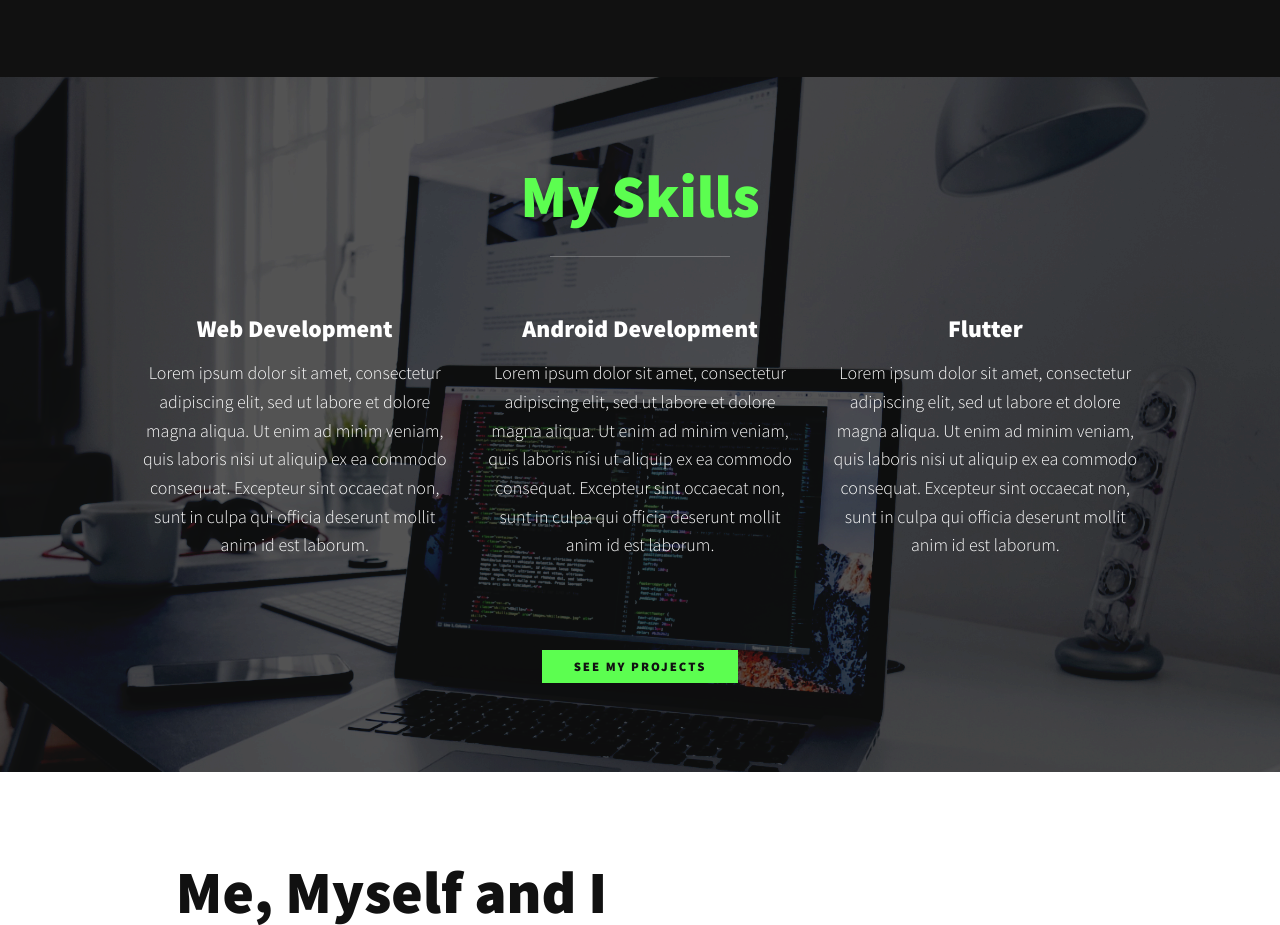
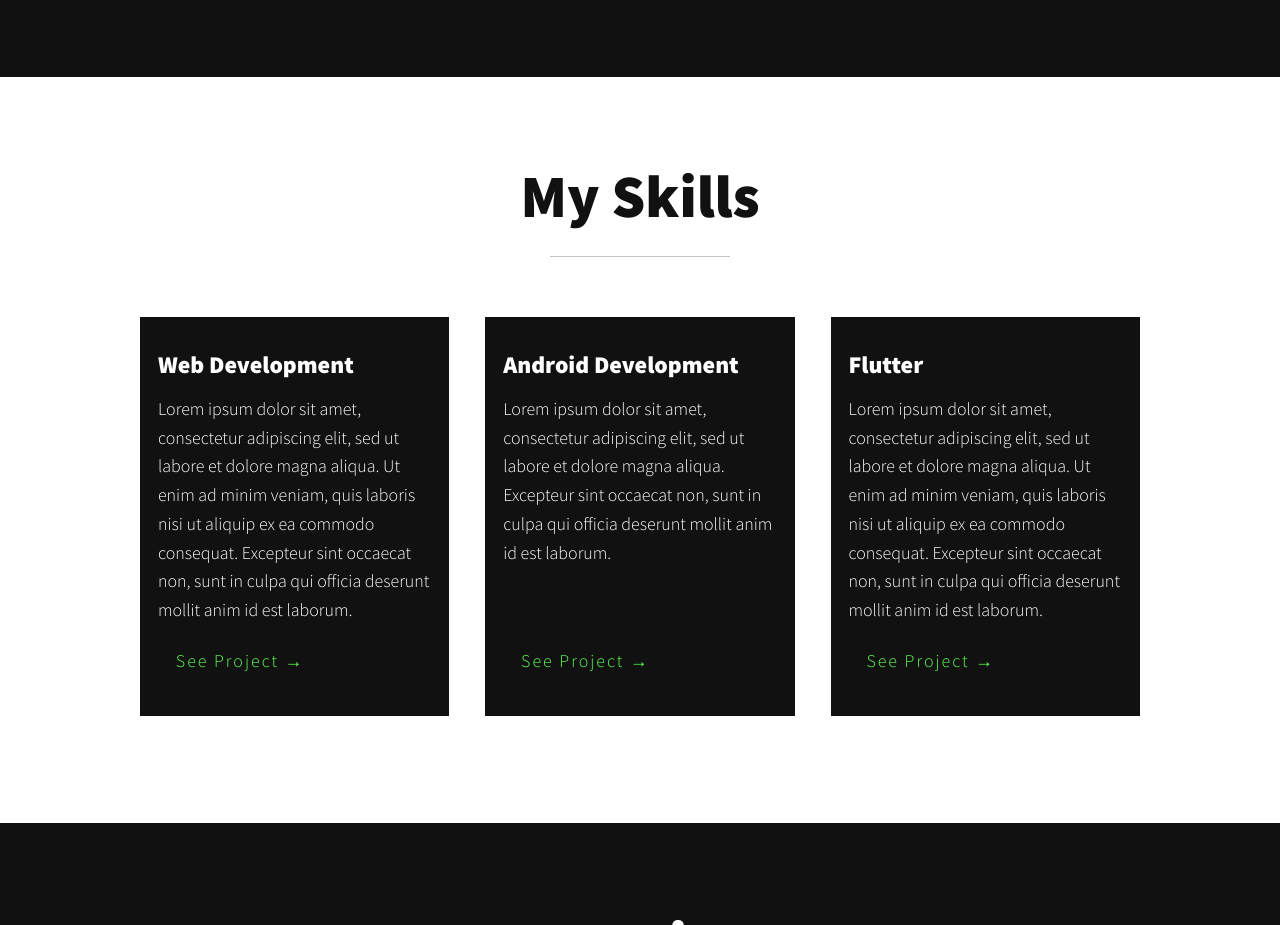
Before and after one commit to HuiGong-dev/node-app, a website: page index.html in a window 1280 px wide. Shown: the part 583-1508 px from the top of the page. Drawn offline with nearby package versions, Linux system fonts and the light colour scheme.

Commit message:
adjust my skills section

```diff
--- a/index.html
+++ b/index.html
@@ -54,10 +54,11 @@
         </div>
 
         <div class="section__intro__animation-area">
-            <svg >
-                <circle cx="200" cy="200" r="150" fill="none" stroke="white" stroke-width="4"/>
+            <svg>
+                <circle cx="200" cy="200" r="150" fill="none" stroke="white" stroke-width="4" />
                 <circle cx="200" cy="200" r="15" fill="#5cfe50">
-                    <animateMotion path="M0 0 V-142.5 L142.5 0 L0 142.5 L-142.5 0 L0 -142.5 L0 142.5 L0 0" dur="5s" repeatCount="indefinite"/>
+                    <animateMotion path="M0 0 V-142.5 L142.5 0 L0 142.5 L-142.5 0 L0 -142.5 L0 142.5 L0 0" dur="5s"
+                        repeatCount="indefinite" />
                 </circle>
             </svg>
         </div>
@@ -70,47 +71,42 @@
         <h2 class="section__title section__title--skills">My Skills</h2>
         <div class="skills">
             <div class="skill">
-                <h3>Web Development</h3>
+                <div class="skill__text-area">
+                    <h3>Web Development</h3>
                 <p>Lorem ipsum dolor sit amet, consectetur adipiscing elit, sed ut labore
                     et dolore magna aliqua. Ut enim ad minim veniam, quis laboris nisi ut
                     aliquip ex ea commodo consequat. Excepteur sint occaecat non, sunt in
                     culpa qui officia deserunt mollit anim id est laborum.</p>
+
+                </div>
+
+                <a href="#projects" class="btn">See Project &rarr;</a>
             </div> <!-- / skill -->
             <div class="skill">
-                <h3>Android Development</h3>
+                <div class="skill__text-area">
+                    <h3>Android Development</h3>
+                <p>Lorem ipsum dolor sit amet, consectetur adipiscing elit, sed ut labore
+                    et dolore magna aliqua. Excepteur sint occaecat non, sunt in
+                    culpa qui officia deserunt mollit anim id est laborum.</p>
+                </div>
+
+                <a href="#projects" class="btn">See Project &rarr;</a>
+            </div> <!-- / skill -->
+            <div class="skill">
+                <div class="skill__text-area">
+                    <h3>Flutter</h3>
                 <p>Lorem ipsum dolor sit amet, consectetur adipiscing elit, sed ut labore
                     et dolore magna aliqua. Ut enim ad minim veniam, quis laboris nisi ut
                     aliquip ex ea commodo consequat. Excepteur sint occaecat non, sunt in
                     culpa qui officia deserunt mollit anim id est laborum.</p>
-            </div> <!-- / skill -->
-            <div class="skill">
-                <h3>Flutter</h3>
-                <p>Lorem ipsum dolor sit amet, consectetur adipiscing elit, sed ut labore
-                    et dolore magna aliqua. Ut enim ad minim veniam, quis laboris nisi ut
-                    aliquip ex ea commodo consequat. Excepteur sint occaecat non, sunt in
-                    culpa qui officia deserunt mollit anim id est laborum.</p>
+                </div>
+
+                <a href="#projects" class="btn">See Project &rarr;</a>
             </div> <!-- / skill -->
         </div> <!-- / skills -->
-        <a href="#projects" class="btn">See My Projects</a>
     </section>
 
-    <!-- About me -->
-    <section class="about-me" id="about">
-        <h2 class="section__title section__title--about">Me, Myself and I</h2>
-        <p class="section__title section__subtitle--about">Product manager turned Web Developer</p>
-        <div class="about-me__body">
-            <p>Lorem ipsum dolor sit amet, consectetur adipiscing elit, sed ut labore
-                et dolore magna aliqua. Ut enim ad minim veniam, quis laboris nisi ut
-                aliquip ex ea commodo consequat. Excepteur sint occaecat non, sunt in
-                culpa qui officia deserunt mollit anim id est laborum.</p>
-            <p>Lorem ipsum dolor sit amet, consectetur adipiscing elit, sed ut labore
-                et dolore magna aliqua. Ut enim ad minim veniam, quis laboris nisi ut
-                aliquip ex ea commodo consequat. Excepteur sint occaecat non, sunt in
-                culpa qui officia deserunt mollit anim id est laborum.</p>
-        </div>
 
-        <!-- <img src="img/circle.png" alt="photo" class="about-me__img"> -->
-    </section>
 
     <!-- My Projects -->
     <section class="my-projects" id="projects">
@@ -131,6 +127,24 @@
             </a>
         </div>
 
+    </section>
+
+    <!-- About me -->
+    <section class="about-me" id="about">
+        <h2 class="section__title section__title--about">Me, Myself and I</h2>
+        <p class="section__title section__subtitle--about">Product manager turned Web Developer</p>
+        <div class="about-me__body">
+            <p>Lorem ipsum dolor sit amet, consectetur adipiscing elit, sed ut labore
+                et dolore magna aliqua. Ut enim ad minim veniam, quis laboris nisi ut
+                aliquip ex ea commodo consequat. Excepteur sint occaecat non, sunt in
+                culpa qui officia deserunt mollit anim id est laborum.</p>
+            <p>Lorem ipsum dolor sit amet, consectetur adipiscing elit, sed ut labore
+                et dolore magna aliqua. Ut enim ad minim veniam, quis laboris nisi ut
+                aliquip ex ea commodo consequat. Excepteur sint occaecat non, sunt in
+                culpa qui officia deserunt mollit anim id est laborum.</p>
+        </div>
+
+        <!-- <img src="img/circle.png" alt="photo" class="about-me__img"> -->
     </section>
 
     <footer class="footer" id="contact">
--- a/public/css/styles.css
+++ b/public/css/styles.css
@@ -70,20 +70,23 @@
 /* Buttons */
 .btn {
   display: inline-block;
-  padding: 0.5em 2.5em;
-  background: var(--clr-accent);
-  color: var(--clr-dark);
+  padding: 0.25em 1em;
+  background: var(--clr-dark);
+  color: var(--clr-accent);
   text-decoration: none;
   cursor: pointer;
-  font-size: 0.8rem;
-  text-transform: uppercase;
+  font-size: var(--fs-body);
   letter-spacing: 2px;
-  font-weight: var(--fw--bold);
+  font-weight: var(--fw-reg);
   transition: transform 200ms ease-in-out;
+  width: max-content;
+
 }
 
 .btn:hover {
   transform: scale(1.1);
+
+
 }
 
 /* Typography */
@@ -266,7 +269,7 @@
 }
 
 .section__subtitle--intro {
-  color: var(--clr-darkgreen);
+  color: var(--clr-dark);
 }
 .section__intro__animation-area {
   display: none;
@@ -336,16 +339,16 @@
 /* My Skills Section */
 
 .my-skills {
-  background-color: var(--clr-dark);
-  background-image: url(../img/bg.png);
-  background-blend-mode: hard-light;
-  color: var(--clr-light);
+  background-color: var(--clr-light);
+  /* background-image: url(../img/bg.png);
+  background-blend-mode: hard-light; */
+  color: var(--clr-dark);
   background-size: cover;
   text-align: center;
 }
 
 .section__title--skills {
-  color: var(--clr-accent);
+  color: var(--clr-dark);
   position: relative;
 }
 
@@ -355,25 +358,40 @@
   width: 3em;
   height: 1px;
   margin: 0.5em auto 1em;
-  background: var(--clr-light);
+  background: var(--clr-dark);
   opacity: 0.25;
 }
 
 .skills {
-  margin-bottom: 4em;
+  margin-bottom: 1em;
 }
 
 .skill {
   max-width: 500px;
-  margin: 0 auto;
+  margin: 2em auto;
+  background-color: var(--clr-dark);
+  color: var(--clr-light);
+  padding: 2em 1em;
+  text-align: left;
+  flex: 1 1 0;
+  display: flex;
+  flex-direction: column;
+  justify-content: space-between;
+
 }
+
+
 
 @media (min-width: 800px) {
   .skills {
     display: flex;
+
     max-width: 1000px;
     margin-left: auto;
     margin-right: auto;
+  }
+  .skill {
+    margin: 0;
   }
 
   .skill + .skill {
@@ -393,7 +411,7 @@
 }
 
 .section__subtitle--about {
-  color: var(--clr-darkgreen);
+  color: var(--clr-dark);
 }
 
 @media (min-width: 600px) {
```
